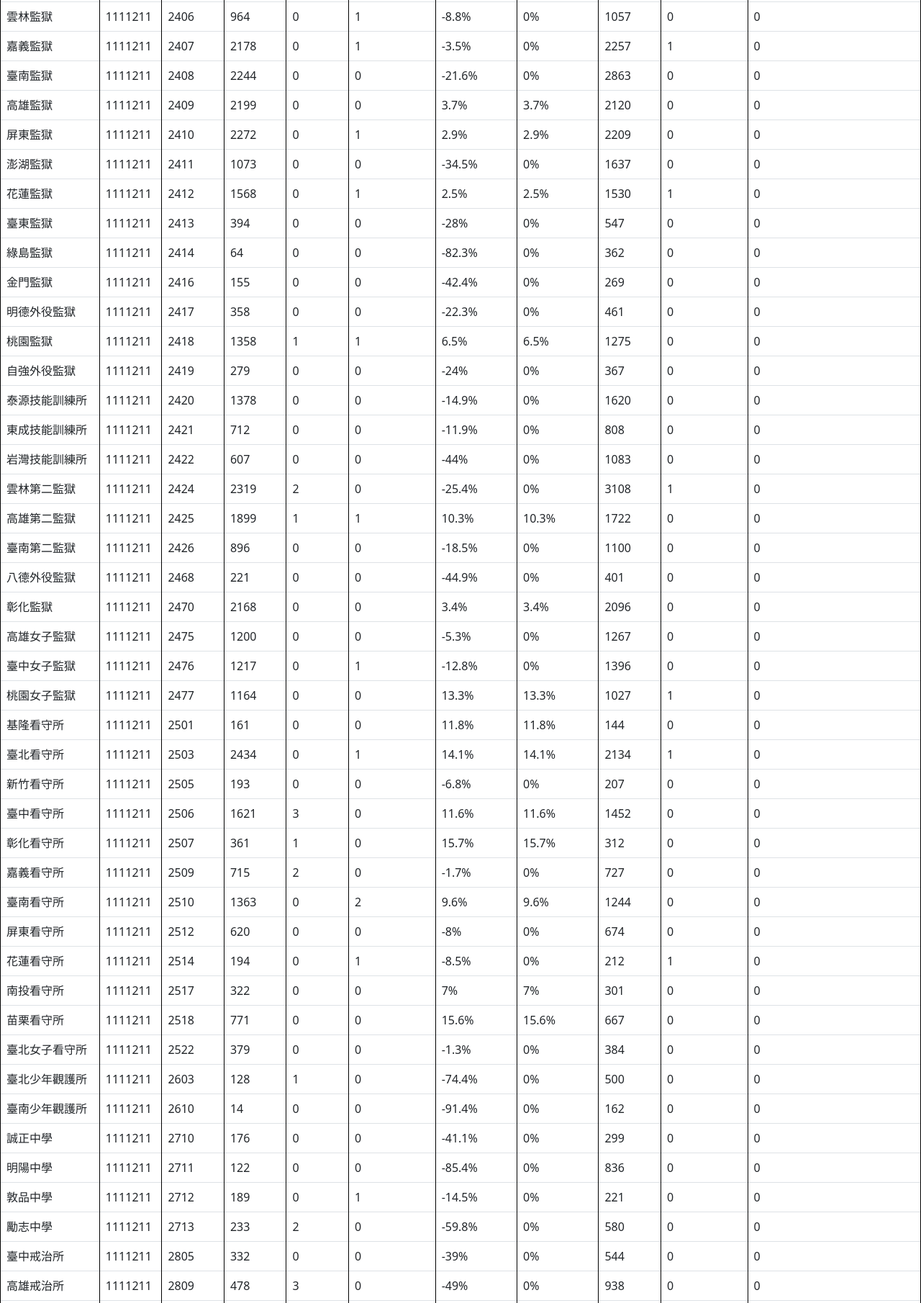
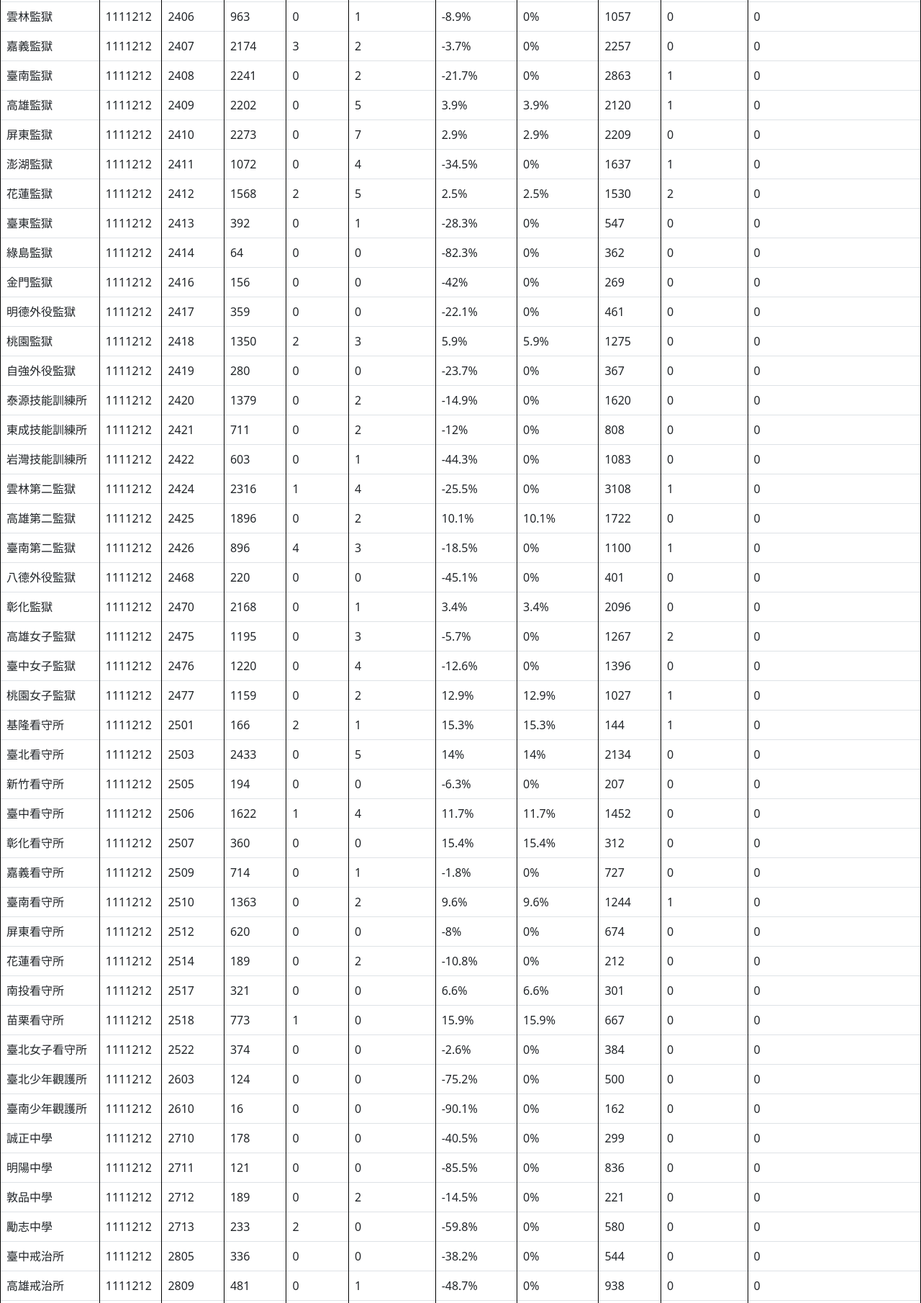
Before and after one commit to tytstat/pri_con, a plain HTML site: page index.html in a window 1280 px wide. Shown: the part 290-2100 px from the top of the page at 72% size. Drawn offline with nearby package versions, Linux system fonts and the light colour scheme.

Commit message:
Update index.html

```diff
--- a/index.html
+++ b/index.html
@@ -30,57 +30,57 @@ table, th, td {
     <th>送醫住院人數</th>
     <th>當日初篩發現發燒收容人人數</th>
   </tr>
-<tr id=1111211@2401><td>基隆監獄</td><td>1111211</td><td>2401</td><td>230</td><td>0</td><td>0</td><td>-27%</td><td>0%</td><td>315</td><td>0</td><td>0</td></tr>
-<tr id=1111211@2402><td>宜蘭監獄</td><td>1111211</td><td>2402</td><td>3391</td><td>1</td><td>3</td><td>6.9%</td><td>6.9%</td><td>3171</td><td>1</td><td>0</td></tr>
-<tr id=1111211@2403><td>臺北監獄</td><td>1111211</td><td>2403</td><td>4101</td><td>0</td><td>0</td><td>20.6%</td><td>20.6%</td><td>3401</td><td>0</td><td>0</td></tr>
-<tr id=1111211@2404><td>新竹監獄</td><td>1111211</td><td>2404</td><td>1806</td><td>0</td><td>3</td><td>7.9%</td><td>7.9%</td><td>1674</td><td>0</td><td>0</td></tr>
-<tr id=1111211@2405><td>臺中監獄</td><td>1111211</td><td>2405</td><td>4917</td><td>0</td><td>0</td><td>10.8%</td><td>10.8%</td><td>4439</td><td>0</td><td>0</td></tr>
-<tr id=1111211@2406><td>雲林監獄</td><td>1111211</td><td>2406</td><td>964</td><td>0</td><td>1</td><td>-8.8%</td><td>0%</td><td>1057</td><td>0</td><td>0</td></tr>
-<tr id=1111211@2407><td>嘉義監獄</td><td>1111211</td><td>2407</td><td>2178</td><td>0</td><td>1</td><td>-3.5%</td><td>0%</td><td>2257</td><td>1</td><td>0</td></tr>
-<tr id=1111211@2408><td>臺南監獄</td><td>1111211</td><td>2408</td><td>2244</td><td>0</td><td>0</td><td>-21.6%</td><td>0%</td><td>2863</td><td>0</td><td>0</td></tr>
-<tr id=1111211@2409><td>高雄監獄</td><td>1111211</td><td>2409</td><td>2199</td><td>0</td><td>0</td><td>3.7%</td><td>3.7%</td><td>2120</td><td>0</td><td>0</td></tr>
-<tr id=1111211@2410><td>屏東監獄</td><td>1111211</td><td>2410</td><td>2272</td><td>0</td><td>1</td><td>2.9%</td><td>2.9%</td><td>2209</td><td>0</td><td>0</td></tr>
-<tr id=1111211@2411><td>澎湖監獄</td><td>1111211</td><td>2411</td><td>1073</td><td>0</td><td>0</td><td>-34.5%</td><td>0%</td><td>1637</td><td>0</td><td>0</td></tr>
-<tr id=1111211@2412><td>花蓮監獄</td><td>1111211</td><td>2412</td><td>1568</td><td>0</td><td>1</td><td>2.5%</td><td>2.5%</td><td>1530</td><td>1</td><td>0</td></tr>
-<tr id=1111211@2413><td>臺東監獄</td><td>1111211</td><td>2413</td><td>394</td><td>0</td><td>0</td><td>-28%</td><td>0%</td><td>547</td><td>0</td><td>0</td></tr>
-<tr id=1111211@2414><td>綠島監獄</td><td>1111211</td><td>2414</td><td>64</td><td>0</td><td>0</td><td>-82.3%</td><td>0%</td><td>362</td><td>0</td><td>0</td></tr>
-<tr id=1111211@2416><td>金門監獄</td><td>1111211</td><td>2416</td><td>155</td><td>0</td><td>0</td><td>-42.4%</td><td>0%</td><td>269</td><td>0</td><td>0</td></tr>
-<tr id=1111211@2417><td>明德外役監獄</td><td>1111211</td><td>2417</td><td>358</td><td>0</td><td>0</td><td>-22.3%</td><td>0%</td><td>461</td><td>0</td><td>0</td></tr>
-<tr id=1111211@2418><td>桃園監獄</td><td>1111211</td><td>2418</td><td>1358</td><td>1</td><td>1</td><td>6.5%</td><td>6.5%</td><td>1275</td><td>0</td><td>0</td></tr>
-<tr id=1111211@2419><td>自強外役監獄</td><td>1111211</td><td>2419</td><td>279</td><td>0</td><td>0</td><td>-24%</td><td>0%</td><td>367</td><td>0</td><td>0</td></tr>
-<tr id=1111211@2420><td>泰源技能訓練所</td><td>1111211</td><td>2420</td><td>1378</td><td>0</td><td>0</td><td>-14.9%</td><td>0%</td><td>1620</td><td>0</td><td>0</td></tr>
-<tr id=1111211@2421><td>東成技能訓練所</td><td>1111211</td><td>2421</td><td>712</td><td>0</td><td>0</td><td>-11.9%</td><td>0%</td><td>808</td><td>0</td><td>0</td></tr>
-<tr id=1111211@2422><td>岩灣技能訓練所</td><td>1111211</td><td>2422</td><td>607</td><td>0</td><td>0</td><td>-44%</td><td>0%</td><td>1083</td><td>0</td><td>0</td></tr>
-<tr id=1111211@2424><td>雲林第二監獄</td><td>1111211</td><td>2424</td><td>2319</td><td>2</td><td>0</td><td>-25.4%</td><td>0%</td><td>3108</td><td>1</td><td>0</td></tr>
-<tr id=1111211@2425><td>高雄第二監獄</td><td>1111211</td><td>2425</td><td>1899</td><td>1</td><td>1</td><td>10.3%</td><td>10.3%</td><td>1722</td><td>0</td><td>0</td></tr>
-<tr id=1111211@2426><td>臺南第二監獄</td><td>1111211</td><td>2426</td><td>896</td><td>0</td><td>0</td><td>-18.5%</td><td>0%</td><td>1100</td><td>0</td><td>0</td></tr>
-<tr id=1111211@2468><td>八德外役監獄</td><td>1111211</td><td>2468</td><td>221</td><td>0</td><td>0</td><td>-44.9%</td><td>0%</td><td>401</td><td>0</td><td>0</td></tr>
-<tr id=1111211@2470><td>彰化監獄</td><td>1111211</td><td>2470</td><td>2168</td><td>0</td><td>0</td><td>3.4%</td><td>3.4%</td><td>2096</td><td>0</td><td>0</td></tr>
-<tr id=1111211@2475><td>高雄女子監獄</td><td>1111211</td><td>2475</td><td>1200</td><td>0</td><td>0</td><td>-5.3%</td><td>0%</td><td>1267</td><td>0</td><td>0</td></tr>
-<tr id=1111211@2476><td>臺中女子監獄</td><td>1111211</td><td>2476</td><td>1217</td><td>0</td><td>1</td><td>-12.8%</td><td>0%</td><td>1396</td><td>0</td><td>0</td></tr>
-<tr id=1111211@2477><td>桃園女子監獄</td><td>1111211</td><td>2477</td><td>1164</td><td>0</td><td>0</td><td>13.3%</td><td>13.3%</td><td>1027</td><td>1</td><td>0</td></tr>
-<tr id=1111211@2501><td>基隆看守所</td><td>1111211</td><td>2501</td><td>161</td><td>0</td><td>0</td><td>11.8%</td><td>11.8%</td><td>144</td><td>0</td><td>0</td></tr>
-<tr id=1111211@2503><td>臺北看守所</td><td>1111211</td><td>2503</td><td>2434</td><td>0</td><td>1</td><td>14.1%</td><td>14.1%</td><td>2134</td><td>1</td><td>0</td></tr>
-<tr id=1111211@2505><td>新竹看守所</td><td>1111211</td><td>2505</td><td>193</td><td>0</td><td>0</td><td>-6.8%</td><td>0%</td><td>207</td><td>0</td><td>0</td></tr>
-<tr id=1111211@2506><td>臺中看守所</td><td>1111211</td><td>2506</td><td>1621</td><td>3</td><td>0</td><td>11.6%</td><td>11.6%</td><td>1452</td><td>0</td><td>0</td></tr>
-<tr id=1111211@2507><td>彰化看守所</td><td>1111211</td><td>2507</td><td>361</td><td>1</td><td>0</td><td>15.7%</td><td>15.7%</td><td>312</td><td>0</td><td>0</td></tr>
-<tr id=1111211@2509><td>嘉義看守所</td><td>1111211</td><td>2509</td><td>715</td><td>2</td><td>0</td><td>-1.7%</td><td>0%</td><td>727</td><td>0</td><td>0</td></tr>
-<tr id=1111211@2510><td>臺南看守所</td><td>1111211</td><td>2510</td><td>1363</td><td>0</td><td>2</td><td>9.6%</td><td>9.6%</td><td>1244</td><td>0</td><td>0</td></tr>
-<tr id=1111211@2512><td>屏東看守所</td><td>1111211</td><td>2512</td><td>620</td><td>0</td><td>0</td><td>-8%</td><td>0%</td><td>674</td><td>0</td><td>0</td></tr>
-<tr id=1111211@2514><td>花蓮看守所</td><td>1111211</td><td>2514</td><td>194</td><td>0</td><td>1</td><td>-8.5%</td><td>0%</td><td>212</td><td>1</td><td>0</td></tr>
-<tr id=1111211@2517><td>南投看守所</td><td>1111211</td><td>2517</td><td>322</td><td>0</td><td>0</td><td>7%</td><td>7%</td><td>301</td><td>0</td><td>0</td></tr>
-<tr id=1111211@2518><td>苗栗看守所</td><td>1111211</td><td>2518</td><td>771</td><td>0</td><td>0</td><td>15.6%</td><td>15.6%</td><td>667</td><td>0</td><td>0</td></tr>
-<tr id=1111211@2522><td>臺北女子看守所</td><td>1111211</td><td>2522</td><td>379</td><td>0</td><td>0</td><td>-1.3%</td><td>0%</td><td>384</td><td>0</td><td>0</td></tr>
-<tr id=1111211@2603><td>臺北少年觀護所</td><td>1111211</td><td>2603</td><td>128</td><td>1</td><td>0</td><td>-74.4%</td><td>0%</td><td>500</td><td>0</td><td>0</td></tr>
-<tr id=1111211@2610><td>臺南少年觀護所</td><td>1111211</td><td>2610</td><td>14</td><td>0</td><td>0</td><td>-91.4%</td><td>0%</td><td>162</td><td>0</td><td>0</td></tr>
-<tr id=1111211@2710><td>誠正中學</td><td>1111211</td><td>2710</td><td>176</td><td>0</td><td>0</td><td>-41.1%</td><td>0%</td><td>299</td><td>0</td><td>0</td></tr>
-<tr id=1111211@2711><td>明陽中學</td><td>1111211</td><td>2711</td><td>122</td><td>0</td><td>0</td><td>-85.4%</td><td>0%</td><td>836</td><td>0</td><td>0</td></tr>
-<tr id=1111211@2712><td>敦品中學</td><td>1111211</td><td>2712</td><td>189</td><td>0</td><td>1</td><td>-14.5%</td><td>0%</td><td>221</td><td>0</td><td>0</td></tr>
-<tr id=1111211@2713><td>勵志中學</td><td>1111211</td><td>2713</td><td>233</td><td>2</td><td>0</td><td>-59.8%</td><td>0%</td><td>580</td><td>0</td><td>0</td></tr>
-<tr id=1111211@2805><td>臺中戒治所</td><td>1111211</td><td>2805</td><td>332</td><td>0</td><td>0</td><td>-39%</td><td>0%</td><td>544</td><td>0</td><td>0</td></tr>
-<tr id=1111211@2809><td>高雄戒治所</td><td>1111211</td><td>2809</td><td>478</td><td>3</td><td>0</td><td>-49%</td><td>0%</td><td>938</td><td>0</td><td>0</td></tr>
-<tr id=1111211@2813><td>臺東戒治所</td><td>1111211</td><td>2813</td><td>286</td><td>0</td><td>0</td><td>-73.7%</td><td>0%</td><td>1086</td><td>0</td><td>0</td></tr>
-<tr id=1111211@2817><td>新店戒治所</td><td>1111211</td><td>2817</td><td>602</td><td>2</td><td>0</td><td>-48.5%</td><td>0%</td><td>1169</td><td>0</td><td>0</td></tr>
+<tr id=1111212@2401><td>基隆監獄</td><td>1111212</td><td>2401</td><td>229</td><td>0</td><td>1</td><td>-27.3%</td><td>0%</td><td>315</td><td>0</td><td>0</td></tr>
+<tr id=1111212@2402><td>宜蘭監獄</td><td>1111212</td><td>2402</td><td>3384</td><td>0</td><td>5</td><td>6.7%</td><td>6.7%</td><td>3171</td><td>0</td><td>0</td></tr>
+<tr id=1111212@2403><td>臺北監獄</td><td>1111212</td><td>2403</td><td>4093</td><td>6</td><td>9</td><td>20.3%</td><td>20.3%</td><td>3401</td><td>0</td><td>0</td></tr>
+<tr id=1111212@2404><td>新竹監獄</td><td>1111212</td><td>2404</td><td>1812</td><td>2</td><td>4</td><td>8.2%</td><td>8.2%</td><td>1674</td><td>0</td><td>0</td></tr>
+<tr id=1111212@2405><td>臺中監獄</td><td>1111212</td><td>2405</td><td>4914</td><td>3</td><td>14</td><td>10.7%</td><td>10.7%</td><td>4439</td><td>2</td><td>0</td></tr>
+<tr id=1111212@2406><td>雲林監獄</td><td>1111212</td><td>2406</td><td>963</td><td>0</td><td>1</td><td>-8.9%</td><td>0%</td><td>1057</td><td>0</td><td>0</td></tr>
+<tr id=1111212@2407><td>嘉義監獄</td><td>1111212</td><td>2407</td><td>2174</td><td>3</td><td>2</td><td>-3.7%</td><td>0%</td><td>2257</td><td>0</td><td>0</td></tr>
+<tr id=1111212@2408><td>臺南監獄</td><td>1111212</td><td>2408</td><td>2241</td><td>0</td><td>2</td><td>-21.7%</td><td>0%</td><td>2863</td><td>1</td><td>0</td></tr>
+<tr id=1111212@2409><td>高雄監獄</td><td>1111212</td><td>2409</td><td>2202</td><td>0</td><td>5</td><td>3.9%</td><td>3.9%</td><td>2120</td><td>1</td><td>0</td></tr>
+<tr id=1111212@2410><td>屏東監獄</td><td>1111212</td><td>2410</td><td>2273</td><td>0</td><td>7</td><td>2.9%</td><td>2.9%</td><td>2209</td><td>0</td><td>0</td></tr>
+<tr id=1111212@2411><td>澎湖監獄</td><td>1111212</td><td>2411</td><td>1072</td><td>0</td><td>4</td><td>-34.5%</td><td>0%</td><td>1637</td><td>1</td><td>0</td></tr>
+<tr id=1111212@2412><td>花蓮監獄</td><td>1111212</td><td>2412</td><td>1568</td><td>2</td><td>5</td><td>2.5%</td><td>2.5%</td><td>1530</td><td>2</td><td>0</td></tr>
+<tr id=1111212@2413><td>臺東監獄</td><td>1111212</td><td>2413</td><td>392</td><td>0</td><td>1</td><td>-28.3%</td><td>0%</td><td>547</td><td>0</td><td>0</td></tr>
+<tr id=1111212@2414><td>綠島監獄</td><td>1111212</td><td>2414</td><td>64</td><td>0</td><td>0</td><td>-82.3%</td><td>0%</td><td>362</td><td>0</td><td>0</td></tr>
+<tr id=1111212@2416><td>金門監獄</td><td>1111212</td><td>2416</td><td>156</td><td>0</td><td>0</td><td>-42%</td><td>0%</td><td>269</td><td>0</td><td>0</td></tr>
+<tr id=1111212@2417><td>明德外役監獄</td><td>1111212</td><td>2417</td><td>359</td><td>0</td><td>0</td><td>-22.1%</td><td>0%</td><td>461</td><td>0</td><td>0</td></tr>
+<tr id=1111212@2418><td>桃園監獄</td><td>1111212</td><td>2418</td><td>1350</td><td>2</td><td>3</td><td>5.9%</td><td>5.9%</td><td>1275</td><td>0</td><td>0</td></tr>
+<tr id=1111212@2419><td>自強外役監獄</td><td>1111212</td><td>2419</td><td>280</td><td>0</td><td>0</td><td>-23.7%</td><td>0%</td><td>367</td><td>0</td><td>0</td></tr>
+<tr id=1111212@2420><td>泰源技能訓練所</td><td>1111212</td><td>2420</td><td>1379</td><td>0</td><td>2</td><td>-14.9%</td><td>0%</td><td>1620</td><td>0</td><td>0</td></tr>
+<tr id=1111212@2421><td>東成技能訓練所</td><td>1111212</td><td>2421</td><td>711</td><td>0</td><td>2</td><td>-12%</td><td>0%</td><td>808</td><td>0</td><td>0</td></tr>
+<tr id=1111212@2422><td>岩灣技能訓練所</td><td>1111212</td><td>2422</td><td>603</td><td>0</td><td>1</td><td>-44.3%</td><td>0%</td><td>1083</td><td>0</td><td>0</td></tr>
+<tr id=1111212@2424><td>雲林第二監獄</td><td>1111212</td><td>2424</td><td>2316</td><td>1</td><td>4</td><td>-25.5%</td><td>0%</td><td>3108</td><td>1</td><td>0</td></tr>
+<tr id=1111212@2425><td>高雄第二監獄</td><td>1111212</td><td>2425</td><td>1896</td><td>0</td><td>2</td><td>10.1%</td><td>10.1%</td><td>1722</td><td>0</td><td>0</td></tr>
+<tr id=1111212@2426><td>臺南第二監獄</td><td>1111212</td><td>2426</td><td>896</td><td>4</td><td>3</td><td>-18.5%</td><td>0%</td><td>1100</td><td>1</td><td>0</td></tr>
+<tr id=1111212@2468><td>八德外役監獄</td><td>1111212</td><td>2468</td><td>220</td><td>0</td><td>0</td><td>-45.1%</td><td>0%</td><td>401</td><td>0</td><td>0</td></tr>
+<tr id=1111212@2470><td>彰化監獄</td><td>1111212</td><td>2470</td><td>2168</td><td>0</td><td>1</td><td>3.4%</td><td>3.4%</td><td>2096</td><td>0</td><td>0</td></tr>
+<tr id=1111212@2475><td>高雄女子監獄</td><td>1111212</td><td>2475</td><td>1195</td><td>0</td><td>3</td><td>-5.7%</td><td>0%</td><td>1267</td><td>2</td><td>0</td></tr>
+<tr id=1111212@2476><td>臺中女子監獄</td><td>1111212</td><td>2476</td><td>1220</td><td>0</td><td>4</td><td>-12.6%</td><td>0%</td><td>1396</td><td>0</td><td>0</td></tr>
+<tr id=1111212@2477><td>桃園女子監獄</td><td>1111212</td><td>2477</td><td>1159</td><td>0</td><td>2</td><td>12.9%</td><td>12.9%</td><td>1027</td><td>1</td><td>0</td></tr>
+<tr id=1111212@2501><td>基隆看守所</td><td>1111212</td><td>2501</td><td>166</td><td>2</td><td>1</td><td>15.3%</td><td>15.3%</td><td>144</td><td>1</td><td>0</td></tr>
+<tr id=1111212@2503><td>臺北看守所</td><td>1111212</td><td>2503</td><td>2433</td><td>0</td><td>5</td><td>14%</td><td>14%</td><td>2134</td><td>0</td><td>0</td></tr>
+<tr id=1111212@2505><td>新竹看守所</td><td>1111212</td><td>2505</td><td>194</td><td>0</td><td>0</td><td>-6.3%</td><td>0%</td><td>207</td><td>0</td><td>0</td></tr>
+<tr id=1111212@2506><td>臺中看守所</td><td>1111212</td><td>2506</td><td>1622</td><td>1</td><td>4</td><td>11.7%</td><td>11.7%</td><td>1452</td><td>0</td><td>0</td></tr>
+<tr id=1111212@2507><td>彰化看守所</td><td>1111212</td><td>2507</td><td>360</td><td>0</td><td>0</td><td>15.4%</td><td>15.4%</td><td>312</td><td>0</td><td>0</td></tr>
+<tr id=1111212@2509><td>嘉義看守所</td><td>1111212</td><td>2509</td><td>714</td><td>0</td><td>1</td><td>-1.8%</td><td>0%</td><td>727</td><td>0</td><td>0</td></tr>
+<tr id=1111212@2510><td>臺南看守所</td><td>1111212</td><td>2510</td><td>1363</td><td>0</td><td>2</td><td>9.6%</td><td>9.6%</td><td>1244</td><td>1</td><td>0</td></tr>
+<tr id=1111212@2512><td>屏東看守所</td><td>1111212</td><td>2512</td><td>620</td><td>0</td><td>0</td><td>-8%</td><td>0%</td><td>674</td><td>0</td><td>0</td></tr>
+<tr id=1111212@2514><td>花蓮看守所</td><td>1111212</td><td>2514</td><td>189</td><td>0</td><td>2</td><td>-10.8%</td><td>0%</td><td>212</td><td>0</td><td>0</td></tr>
+<tr id=1111212@2517><td>南投看守所</td><td>1111212</td><td>2517</td><td>321</td><td>0</td><td>0</td><td>6.6%</td><td>6.6%</td><td>301</td><td>0</td><td>0</td></tr>
+<tr id=1111212@2518><td>苗栗看守所</td><td>1111212</td><td>2518</td><td>773</td><td>1</td><td>0</td><td>15.9%</td><td>15.9%</td><td>667</td><td>0</td><td>0</td></tr>
+<tr id=1111212@2522><td>臺北女子看守所</td><td>1111212</td><td>2522</td><td>374</td><td>0</td><td>0</td><td>-2.6%</td><td>0%</td><td>384</td><td>0</td><td>0</td></tr>
+<tr id=1111212@2603><td>臺北少年觀護所</td><td>1111212</td><td>2603</td><td>124</td><td>0</td><td>0</td><td>-75.2%</td><td>0%</td><td>500</td><td>0</td><td>0</td></tr>
+<tr id=1111212@2610><td>臺南少年觀護所</td><td>1111212</td><td>2610</td><td>16</td><td>0</td><td>0</td><td>-90.1%</td><td>0%</td><td>162</td><td>0</td><td>0</td></tr>
+<tr id=1111212@2710><td>誠正中學</td><td>1111212</td><td>2710</td><td>178</td><td>0</td><td>0</td><td>-40.5%</td><td>0%</td><td>299</td><td>0</td><td>0</td></tr>
+<tr id=1111212@2711><td>明陽中學</td><td>1111212</td><td>2711</td><td>121</td><td>0</td><td>0</td><td>-85.5%</td><td>0%</td><td>836</td><td>0</td><td>0</td></tr>
+<tr id=1111212@2712><td>敦品中學</td><td>1111212</td><td>2712</td><td>189</td><td>0</td><td>2</td><td>-14.5%</td><td>0%</td><td>221</td><td>0</td><td>0</td></tr>
+<tr id=1111212@2713><td>勵志中學</td><td>1111212</td><td>2713</td><td>233</td><td>2</td><td>0</td><td>-59.8%</td><td>0%</td><td>580</td><td>0</td><td>0</td></tr>
+<tr id=1111212@2805><td>臺中戒治所</td><td>1111212</td><td>2805</td><td>336</td><td>0</td><td>0</td><td>-38.2%</td><td>0%</td><td>544</td><td>0</td><td>0</td></tr>
+<tr id=1111212@2809><td>高雄戒治所</td><td>1111212</td><td>2809</td><td>481</td><td>0</td><td>1</td><td>-48.7%</td><td>0%</td><td>938</td><td>0</td><td>0</td></tr>
+<tr id=1111212@2813><td>臺東戒治所</td><td>1111212</td><td>2813</td><td>285</td><td>0</td><td>0</td><td>-73.8%</td><td>0%</td><td>1086</td><td>0</td><td>0</td></tr>
+<tr id=1111212@2817><td>新店戒治所</td><td>1111212</td><td>2817</td><td>587</td><td>0</td><td>2</td><td>-49.8%</td><td>0%</td><td>1169</td><td>0</td><td>0</td></tr>
 
 
 </table>
```
